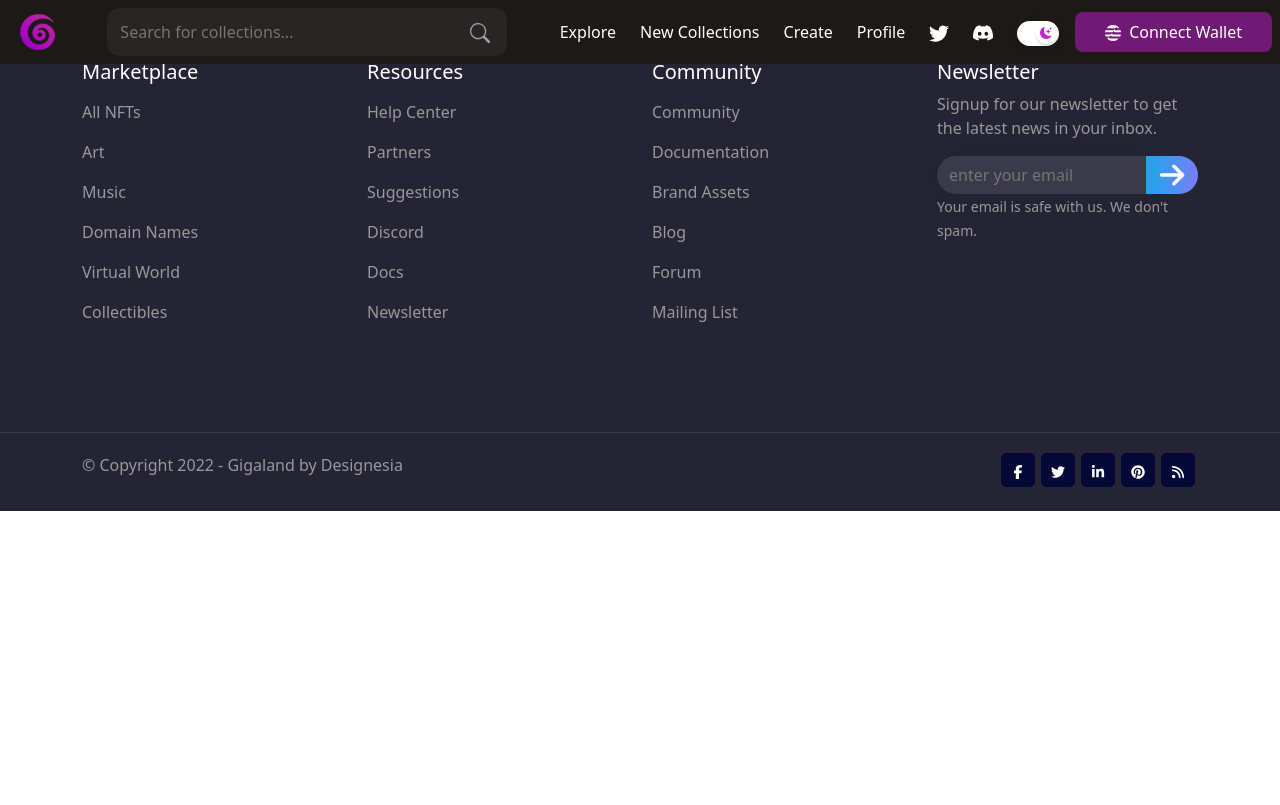
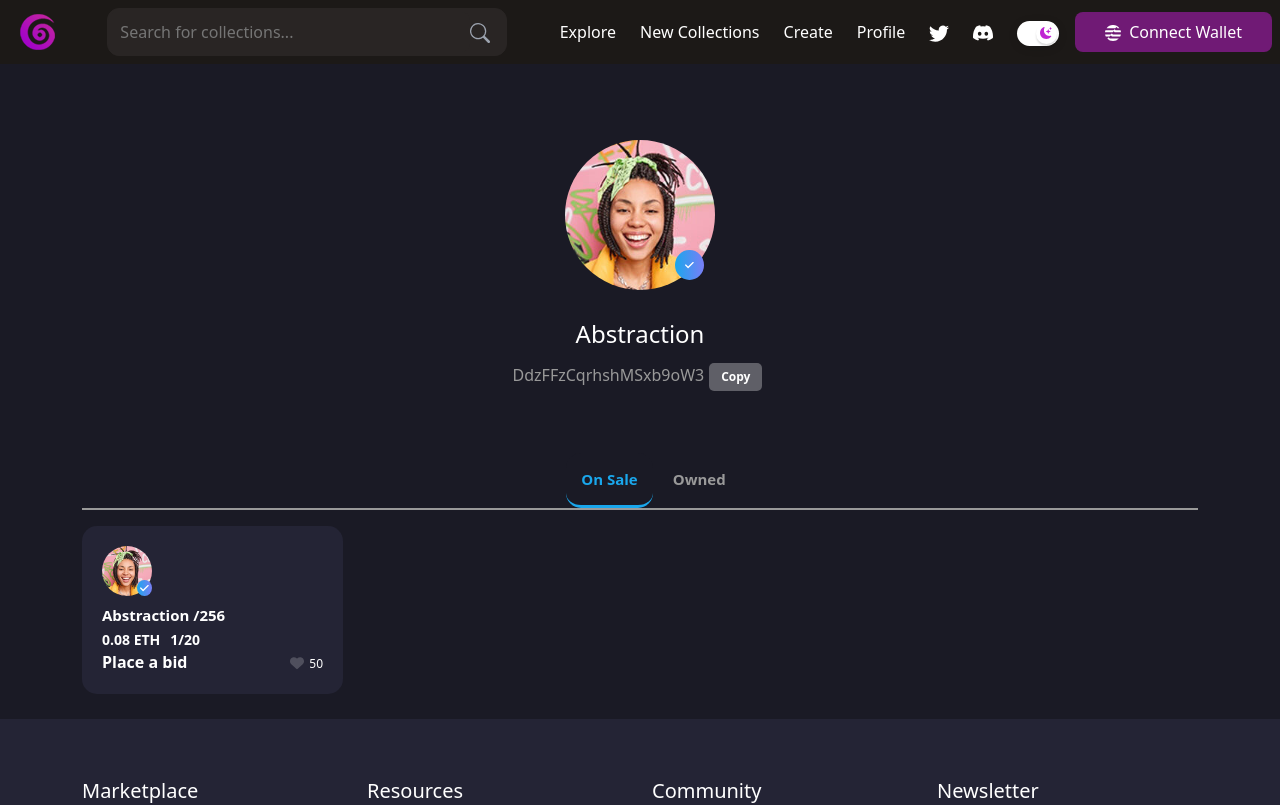
Before and after one commit to healer-1205/gigaland-blockchain, a React (Create React App) app: page /explore in a window 1280 px wide. Shown: the top 805 px of the page. Built offline with nearby package versions, Linux system fonts and the light colour scheme; what wagmi would draw is missing.

Commit message:
make nft card

```diff
--- a/public/index.html
+++ b/public/index.html
@@ -43,7 +43,7 @@
       work correctly both with client-side routing and a non-root public URL.
       Learn how to configure a non-root public URL by running `npm run build`.
     -->
-    <title>React App</title>
+    <title>Aptos NFT Marketplace</title>
   </head>
   <body>
     <noscript>You need to enable JavaScript to run this app.</noscript>
--- a/src/App.scss
+++ b/src/App.scss
@@ -53,6 +53,10 @@
   padding-bottom: 60px;
 }
 
+.pt-180 {
+  padding-top: 180px;
+}
+
 .text-center {
   text-align: center;
 }
--- a/src/App.tsx
+++ b/src/App.tsx
@@ -4,6 +4,7 @@ import { ThemeContext, ThemeProvider } from "./context/ThemeContext"
 import { Header } from "./components/Header/Header"
 import { Footer } from "./components/Footer"
 import { Home } from "./pages/Home"
+import { Explore } from "./pages/Explore"
 import "./App.scss"
 import "bootstrap/dist/css/bootstrap.min.css"
 
@@ -20,6 +21,7 @@ function App() {
         <Header />
         <Routes>
           <Route path="/" element={<Home />} />
+          <Route path="/explore" element={<Explore />} />
         </Routes>
         <Footer />
       </ThemeProvider>
--- a/src/components/Header/Header.scss
+++ b/src/components/Header/Header.scss
@@ -103,11 +103,15 @@ a {
 }
 
 .connect_btn {
+  cursor: pointer;
   margin-right: 0.5rem;
   border-radius: 0.5rem;
   color: var(--text-color);
   background-color: var(--connect-button-bg-color);
   border-color: var(--connect-button-border-color);
+  &:hover {
+    background-color: rgba(134, 25, 143, 1);
+  }
 }
 
 .btn_container {
--- /dev/null
+++ b/src/components/ProfileCard/ProfileCard.scss
@@ -0,0 +1,189 @@
+.nft_item {
+  background-color: #242435;
+  border: none;
+  position: relative;
+  padding: 20px;
+  -webkit-border-radius: 15px;
+  margin-bottom: 25px;
+  transition: 0.7s;
+  outline: none;
+
+  .author_list_pp {
+    margin: 0px;
+    position: absolute;
+    display: inline-block;
+    width: 50px;
+    height: auto;
+    z-index: 10;
+    a {
+      transition: 0.3s;
+      &:hover img {
+        padding: 4px;
+      }
+      img {
+        background: linear-gradient(to right, #1aa7ec 0%, #797ef6 100%);
+        width: 100%;
+        height: auto !important;
+        -webkit-border-radius: 100% !important;
+        position: relative;
+        z-index: 1;
+        transition: 0.2s ease;
+        outline: none;
+      }
+      .fa-check {
+        background: linear-gradient(to right, #1aa7ec 0%, #797ef6 100%);
+        columns: #ffffff;
+        font-size: 10px;
+        padding: 3px;
+        position: absolute;
+        right: 0;
+        bottom: 0;
+        -webkit-border-radius: 100%;
+        z-index: 2;
+      }
+    }
+  }
+
+  .nft__item_wrap {
+    width: 100%;
+    text-align: center;
+    display: flex;
+    align-items: center;
+    margin: 20px 0px;
+    justify-content: center;
+    position: relative;
+
+    .nft__item_extra {
+      background: rgba(38, 41, 45, 0.5);
+      position: absolute;
+      opacity: 0.5;
+      width: 100%;
+      height: 100%;
+      z-index: 3;
+      border-radius: 5px;
+      left: 0;
+      display: table;
+      transform: scale(1.03);
+      visibility: hidden;
+      backdrop-filter: saturate(180%) blur(6px);
+      transition: 0.7s;
+      outline: none;
+
+      .nft__item_buttons {
+        display: table-cell;
+        vertical-align: middle;
+        transition: 0.7s;
+        outline: none;
+
+        button {
+          border-color: rgba($color: #ffffff, $alpha: 0.3);
+          color: #ffffff;
+          width: 80%;
+          display: block;
+          background: none;
+          margin: 5px auto;
+          border: 1px solid rgba($color: #000000, $alpha: 0.3);
+          font-weight: bold;
+          border-radius: 5px;
+          font-size: 12px;
+        }
+
+        .nft__item_share {
+          margin-top: 20px;
+
+          h4 {
+            font-size: 12px;
+            font-weight: 800;
+            margin-bottom: 5px;
+
+            a {
+              background: linear-gradient(to right, #1aa7ec 0%, #797ef6 100%);
+              font-size: 12px;
+              display: inline-block;
+              margin: 0px 3px;
+              width: 32px;
+              height: 32px;
+              padding: 4px 3px 3px 3px;
+              text-align: center;
+              border-radius: 30px;
+              color: #ffffff;
+            }
+          }
+        }
+      }
+    }
+
+    a {
+      display: block;
+      width: 100%;
+      text-decoration: inherit;
+
+      img {
+        width: 100%;
+        height: auto;
+        -webkit-border-radius: 8px;
+      }
+    }
+
+    .nft__item_preview {
+      display: none;
+    }
+  }
+
+  .nft__item_info {
+    position: relative;
+    padding-top: 20px;
+
+    a {
+      font-weight: bold;
+
+      h4 {
+        font-weight: 800;
+        font-size: 15px;
+        margin-bottom: 5px;
+        color: #ffffff;
+      }
+    }
+
+    .nft__item_click {
+      position: absolute;
+      top: -6px;
+      right: 0;
+      text-align: center;
+    }
+
+    .nft__item_price {
+      font-size: 14px;
+      font-weight: 600;
+      color: #ffffff;
+      display: block;
+      span {
+        margin-left: 10px;
+        font-weight: 700;
+      }
+    }
+
+    .nft__itme_action {
+      font-size: 14px;
+
+      a {
+        font-weight: bold;
+        color: #ffffff !important;
+      }
+    }
+
+    .nft__item_like {
+      color: rgba($color: #ffffff, $alpha: 0.2);
+      position: relative;
+      bottom: 22px;
+      font-size: 14px;
+      float: right;
+
+      span {
+        color: #ffffff;
+        margin-left: 5px;
+        font-size: 12px;
+      }
+    }
+  }
+}
--- /dev/null
+++ b/src/components/ProfileCard/ProfileCard.tsx
@@ -0,0 +1,69 @@
+import React from "react"
+import { Link } from "react-router-dom"
+import { FontAwesomeIcon } from "@fortawesome/react-fontawesome"
+import { faCheck, faEnvelope, faHeart } from "@fortawesome/free-solid-svg-icons"
+import { faFacebookF, faTwitter } from "@fortawesome/free-brands-svg-icons"
+import { Images } from "../../assets"
+import "./ProfileCard.scss"
+
+export const ProfileCard: React.FC = () => {
+  return (
+    <div className="nft_item">
+      <div className="de_countdown" data-year="2022" data-month="9" data-day="16" data-hour="8"></div>
+      <div className="author_list_pp">
+        <Link to="/">
+          <img className="lazy" src={Images.Author1} alt="Author1" />
+          <FontAwesomeIcon icon={faCheck} />
+        </Link>
+      </div>
+      <div className="nft__item_wrap">
+        <div className="nft__item_extra">
+          <div className="nft__item_buttons">
+            <button onClick={() => {}}>Buy Now</button>
+            <div className="nft__item_share">
+              <h4>Share</h4>
+              <a
+                href="https://www.facebook.com/sharer/sharer.php?u=https://madebydesignesia.com/themes"
+                target="_blank"
+                rel="noreferrer"
+              >
+                <FontAwesomeIcon icon={faFacebookF} />
+              </a>
+              <a
+                href="https://twitter.com/intent/tweet?url=https://madebydesignesia.com/themes"
+                rel="noreferrer"
+                target="_blank"
+              >
+                <FontAwesomeIcon icon={faTwitter} />
+              </a>
+              <a href="mailto:?subject=I wanted you to see this site&amp;body=Check out this site https://madebydesignesia.com/themes">
+                <FontAwesomeIcon icon={faEnvelope} />
+              </a>
+            </div>
+          </div>
+        </div>
+        <Link to="/collection">
+          <img src={Images.Coll1} className="lazy nft__item_preview" alt="Coll1" />
+        </Link>
+      </div>
+      <div className="nft__item_info">
+        <Link to="/collection">
+          <h4>Abstraction /256</h4>
+        </Link>
+        <div className="nft__item_click">
+          <span></span>
+        </div>
+        <div className="nft__item_price">
+          0.08 ETH<span>1/20</span>
+        </div>
+        <div className="nft__item_action">
+          <Link to="/">Place a bid</Link>
+        </div>
+        <div className="nft__item_like">
+          <FontAwesomeIcon icon={faHeart} />
+          <span>50</span>
+        </div>
+      </div>
+    </div>
+  )
+}
--- /dev/null
+++ b/src/components/ProfileCard/index.ts
@@ -0,0 +1 @@
+export * from "./ProfileCard"
--- a/src/index.scss
+++ b/src/index.scss
@@ -12,6 +12,7 @@
   --collection-bg-color: #ffffff;
   --swiper-bg-color: #ffffff;
   --footer-bg-color: #040836;
+  --copy-btn-bg-color: #999999;
 }
 
 /* --light-text is fine on on the first 3, --dark-text is fine on all of them, --dark-text and dark-background are fine as text on --accent */
@@ -29,6 +30,7 @@
   --collection-bg-color: #1a1a25;
   --swiper-bg-color: #242435;
   --footer-bg-color: #242435;
+  --copy-btn-bg-color: #ffffff4d;
 }
 
 body {
--- /dev/null
+++ b/src/pages/Explore/Explore.scss
@@ -0,0 +1,80 @@
+.explore {
+  background-color: var(--collection-bg-color);
+  color: var(--text-color);
+
+  .wallet_address {
+    color: #999999;
+    font-size: 16px;
+    font-weight: 500;
+  }
+
+  .copy_btn {
+    color: var(--text-color);
+    background-color: var(--copy-btn-bg-color);
+    border: none;
+    margin: 0px 5px;
+    padding: 6px 12px;
+    font-size: 12px;
+    font-weight: 700;
+    line-height: 1rem;
+    display: inline-block;
+    outline: none;
+    border-radius: 5px;
+  }
+
+  .de_nav {
+    overflow: hidden;
+    font-weight: bold;
+    border-bottom: 2px solid #999999;
+    list-style: none;
+    .active span {
+      border-bottom: 3px solid #1aa7ec;
+      color: #1aa7ec;
+      border-radius: 15px;
+    }
+
+    li {
+      min-width: 80px;
+      text-align: center;
+      float: none;
+      display: inline-block;
+      margin-right: 5px;
+      list-style: none;
+      background: transparent;
+      -webkit-border-radius: 5px;
+      span {
+        background-color: #1a1a25;
+        padding: 8px 15px;
+        transition: 0.7s;
+        outline: none;
+        text-decoration: none;
+        display: block;
+        font-size: 15px;
+        cursor: pointer;
+        color: #999999;
+      }
+    }
+  }
+}
+
+.profile_image {
+  position: relative;
+  img {
+    -webkit-border-radius: 100%;
+    display: inline-block;
+    margin-top: -100px;
+    margin-bottom: 30px;
+  }
+  .fa-check {
+    font-size: 10px;
+    color: #ffffff;
+    background: linear-gradient(to right, #1aa7ec 0%, #797ef6 100%);
+    -moz-border-radius: 100%;
+    -webkit-border-radius: 100%;
+    position: absolute;
+    margin: 10px 0px 0px -40px;
+    float: none;
+    display: inline-block;
+    padding: 10px;
+  }
+}
--- /dev/null
+++ b/src/pages/Explore/Explore.tsx
@@ -0,0 +1,52 @@
+import React from "react"
+import { Col, Container, Row } from "react-bootstrap"
+import { FontAwesomeIcon } from "@fortawesome/react-fontawesome"
+import { faCheck } from "@fortawesome/free-solid-svg-icons"
+import { ScrollToTop } from "../../components/ScrollToTop"
+import { ProfileCard } from "../../components/ProfileCard"
+import { Images } from "../../assets"
+import "./Explore.scss"
+
+export const Explore: React.FC = () => {
+  return (
+    <div className="explore pt-180">
+      <Container className="pt-60 pb-60">
+        <Row>
+          <div className="profile_image text-center">
+            <img src={Images.Author1} alt="Author1" width="150" height="150" />
+            <FontAwesomeIcon icon={faCheck} />
+          </div>
+        </Row>
+        <Row>
+          <div className="text-center">
+            <h4>Abstraction</h4>
+            <div>
+              <span className="wallet_address">DdzFFzCqrhshMSxb9oW3</span>
+              <button className="copy_btn">Copy</button>
+            </div>
+          </div>
+        </Row>
+      </Container>
+      <Container>
+        <Row>
+          <Col>
+            <ul className="de_nav text-center">
+              <li className="active">
+                <span>On Sale</span>
+              </li>
+              <li className="">
+                <span>Owned</span>
+              </li>
+            </ul>
+          </Col>
+        </Row>
+        <Row>
+          <Col sm={12} md={3} lg={3}>
+            <ProfileCard />
+          </Col>
+        </Row>
+      </Container>
+      <ScrollToTop />
+    </div>
+  )
+}
--- /dev/null
+++ b/src/pages/Explore/index.ts
@@ -0,0 +1 @@
+export * from "./Explore"
```
Also changed, not shown: 1 other file (tests, documents, lock files or other folders).
